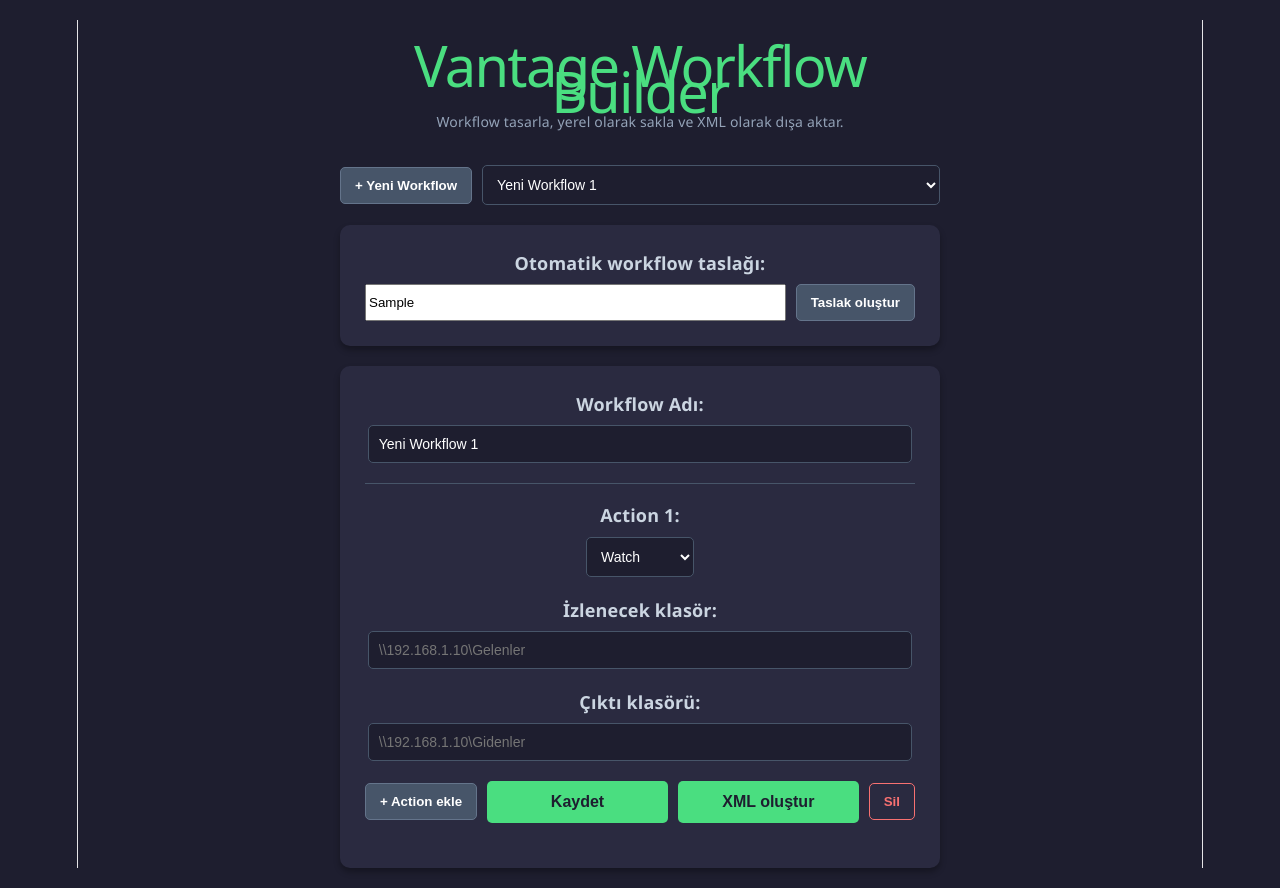
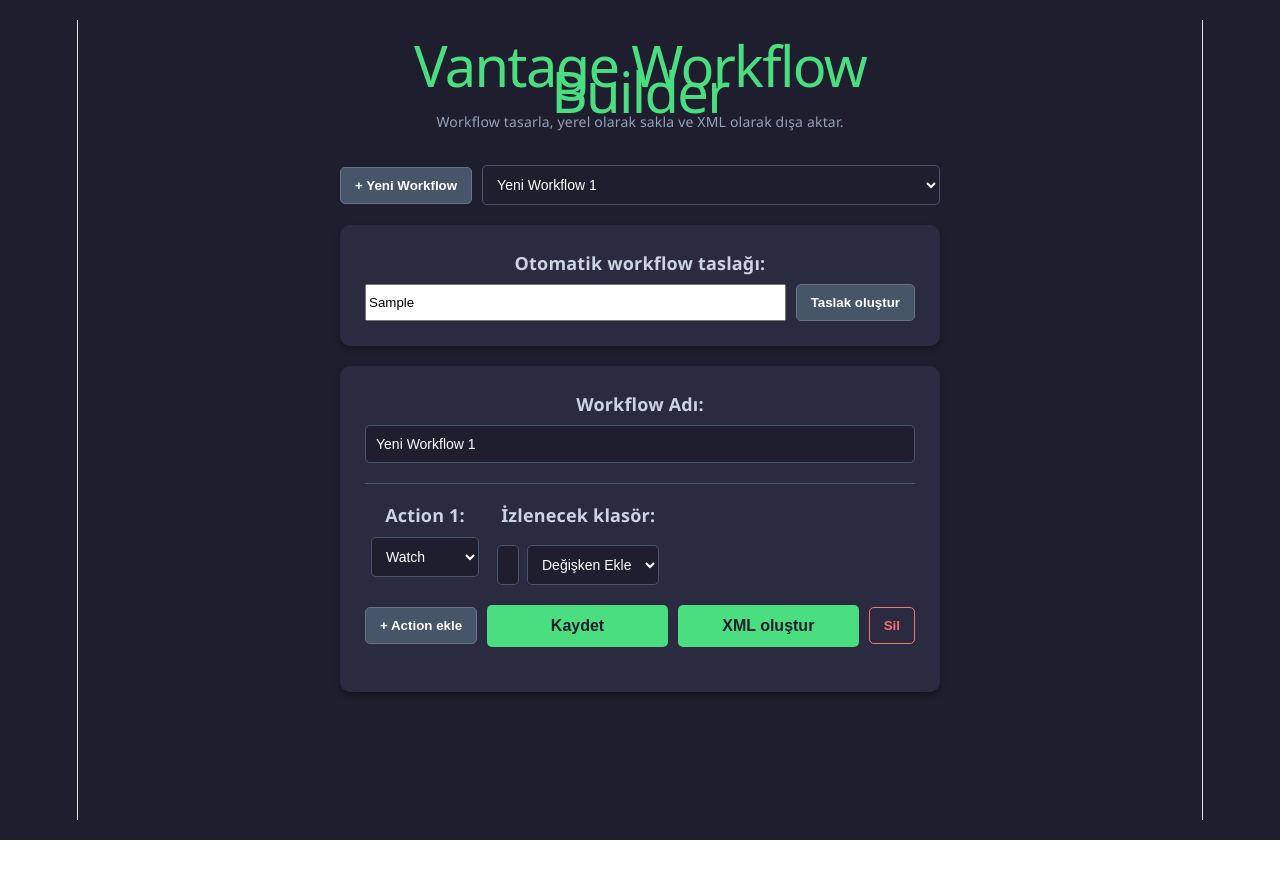
Before and after one commit to Ataberk-koc/vantage-workflow, a Vue app: page / in a window 1280 px wide. Both pictures are taken after typing "Sample" into the empty fields and a click on the button "+ Yeni Workflow". After the commit the page ends 840 px from the top, so only its background shows below. Built offline with nearby package versions, Linux system fonts and the light colour scheme.

Commit message:
Add Vantage profiles and path variables

```diff
--- a/src/App.vue
+++ b/src/App.vue
@@ -38,13 +38,34 @@
             <option value="Transcode">Transcode</option>
           </select>
         </div>
-        <div class="form-group">
+        <div v-if="action.type === 'Transcode'" class="form-group">
+          <label>Encoder Profile:</label>
+          <select v-model="action.profile">
+            <option value="H264_1080p_Web">H264_1080p_Web</option>
+            <option value="ProRes_422_HQ">ProRes_422_HQ</option>
+            <option value="XDCAM_HD50">XDCAM_HD50</option>
+            <option value="Audio_Only_WAV">Audio_Only_WAV</option>
+          </select>
+        </div>
+        <div v-if="action.type === 'Watch' || action.type === 'Transcode'" class="form-group path-group">
           <label>İzlenecek klasör:</label>
           <input v-model="action.watchFolder" type="text" placeholder="\\192.168.1.10\Gelenler" />
+          <select class="variable-select" title="Watch klasörüne değişken ekle" @change="insertVariable(action, 'watchFolder', $event)">
+            <option value="">Değişken Ekle</option>
+            <option value="{OriginalName}">{OriginalName}</option>
+            <option value="{Date}">{Date}</option>
+            <option value="{Time}">{Time}</option>
+          </select>
         </div>
-        <div class="form-group">
+        <div v-if="action.type === 'Deploy' || action.type === 'Transcode'" class="form-group path-group">
           <label>Çıktı klasörü:</label>
           <input v-model="action.outputFolder" type="text" placeholder="\\192.168.1.10\Gidenler" />
+          <select class="variable-select" title="Çıktı klasörüne değişken ekle" @change="insertVariable(action, 'outputFolder', $event)">
+            <option value="">Değişken Ekle</option>
+            <option value="{OriginalName}">{OriginalName}</option>
+            <option value="{Date}">{Date}</option>
+            <option value="{Time}">{Time}</option>
+          </select>
         </div>
         <button v-if="currentWorkflow.actions.length > 1" class="icon-btn" title="Action sil" @click="removeAction(index)">×</button>
       </div>
@@ -106,6 +127,12 @@
 const addAction = () => currentWorkflow.value?.actions.push(createAction());
 
 const removeAction = (index) => currentWorkflow.value?.actions.splice(index, 1);
+
+const insertVariable = (action, field, event) => {
+  const variable = event.target.value;
+  if (variable) action[field] = `${action[field] || ''}${variable}`;
+  event.target.value = '';
+};
 
 const ensureElectron = () => {
   if (!window.electronAPI) {
@@ -286,6 +313,10 @@
   position: relative;
   border-top: 1px solid #475569;
   padding-top: 18px;
+  display: grid;
+  grid-template-columns: minmax(120px, 0.7fr) minmax(160px, 1fr) minmax(220px, 1.5fr);
+  gap: 12px;
+  align-items: start;
 }
 .icon-btn {
   position: absolute;
@@ -332,13 +363,42 @@
   color: #cbd5e1;
 }
 .form-group input {
-  width: 95%;
+  width: 100%;
+  box-sizing: border-box;
   padding: 10px;
   border-radius: 5px;
   border: 1px solid #475569;
   background-color: #1e1e2f;
   color: #fff;
   font-size: 14px;
+}
+.path-group {
+  display: grid;
+  grid-template-columns: 1fr auto;
+  gap: 8px;
+}
+.path-group label {
+  grid-column: 1 / -1;
+}
+.variable-select {
+  min-width: 116px;
+  padding: 10px 6px;
+  border-radius: 5px;
+  border: 1px solid #64748b;
+  background: #475569;
+  color: #fff;
+  font-size: 12px;
+}
+@media (max-width: 720px) {
+  .action-row {
+    grid-template-columns: 1fr;
+  }
+  .path-group {
+    grid-template-columns: 1fr;
+  }
+  .path-group label {
+    grid-column: auto;
+  }
 }
 .submit-btn {
   width: 100%;
```
Also changed, not shown: main.cjs (+11 -4 lines).
